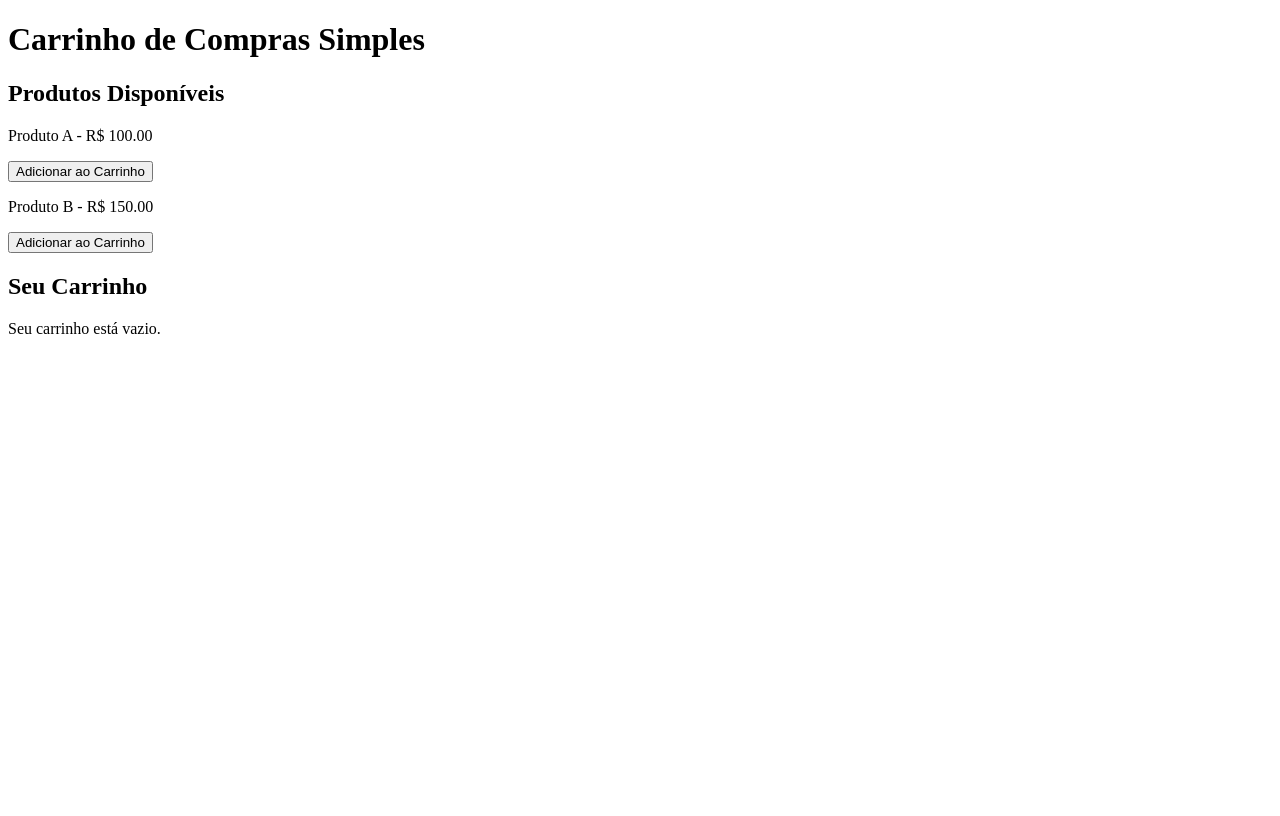
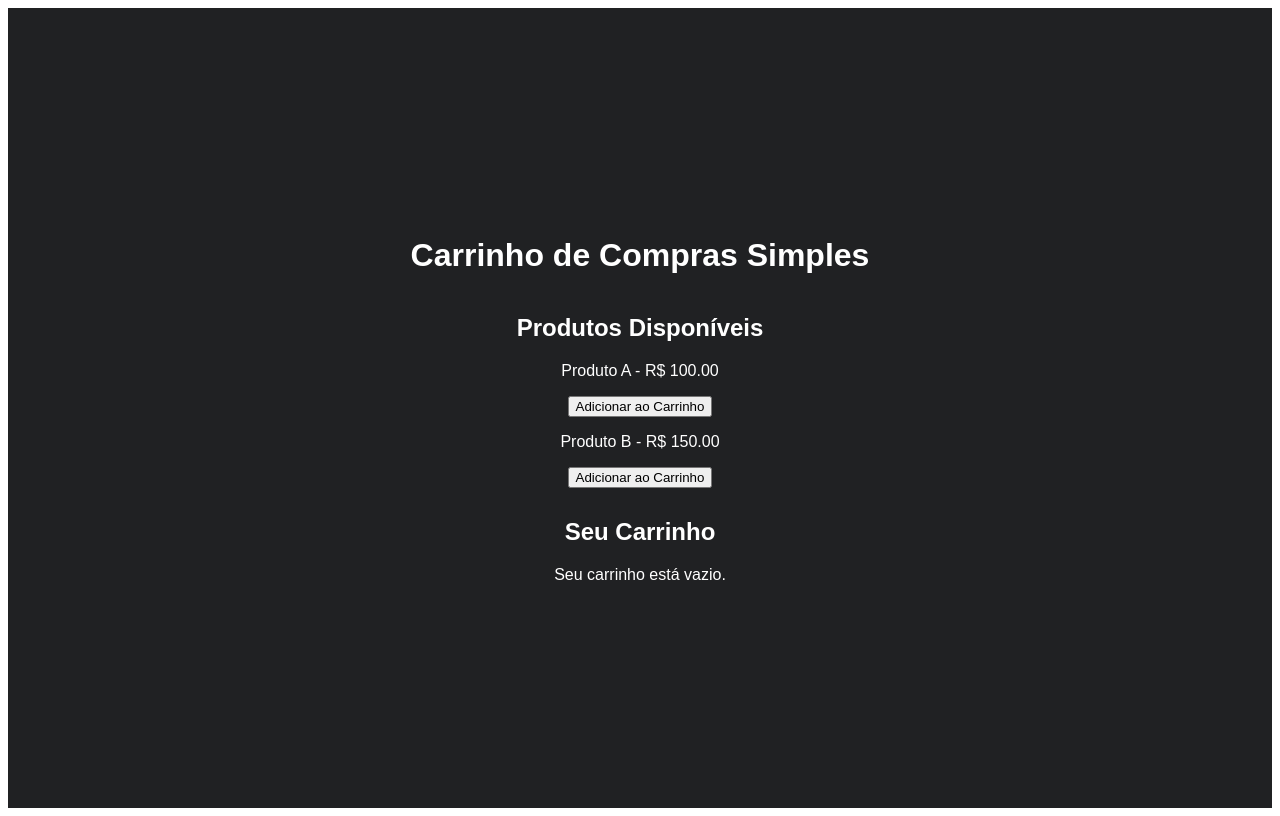
Before and after one commit to Almeedus/IFSP-FRONTEND-VueJS, a Vue app: page / in a window 1280 px wide. Built offline with nearby package versions, Linux system fonts and the light colour scheme.

Commit message:
(UPDATING FILE): Styling background, text and itens

```diff
--- a/src/App.vue
+++ b/src/App.vue
@@ -35,3 +35,27 @@
   },
 };
 </script>
+
+<style>
+#app {
+  background-color: #202123;
+  color: white;
+  min-height: 100vh;
+  display: flex;
+  flex-direction: column;
+  align-items: center;
+  justify-content: center;
+  font-family: Arial, sans-serif;
+  text-align: center;
+}
+
+.container {
+  display: flex;
+  justify-content: space-between;
+  width: 60%;
+}
+
+h1 {
+  margin-bottom: 20px;
+}
+</style>
```
